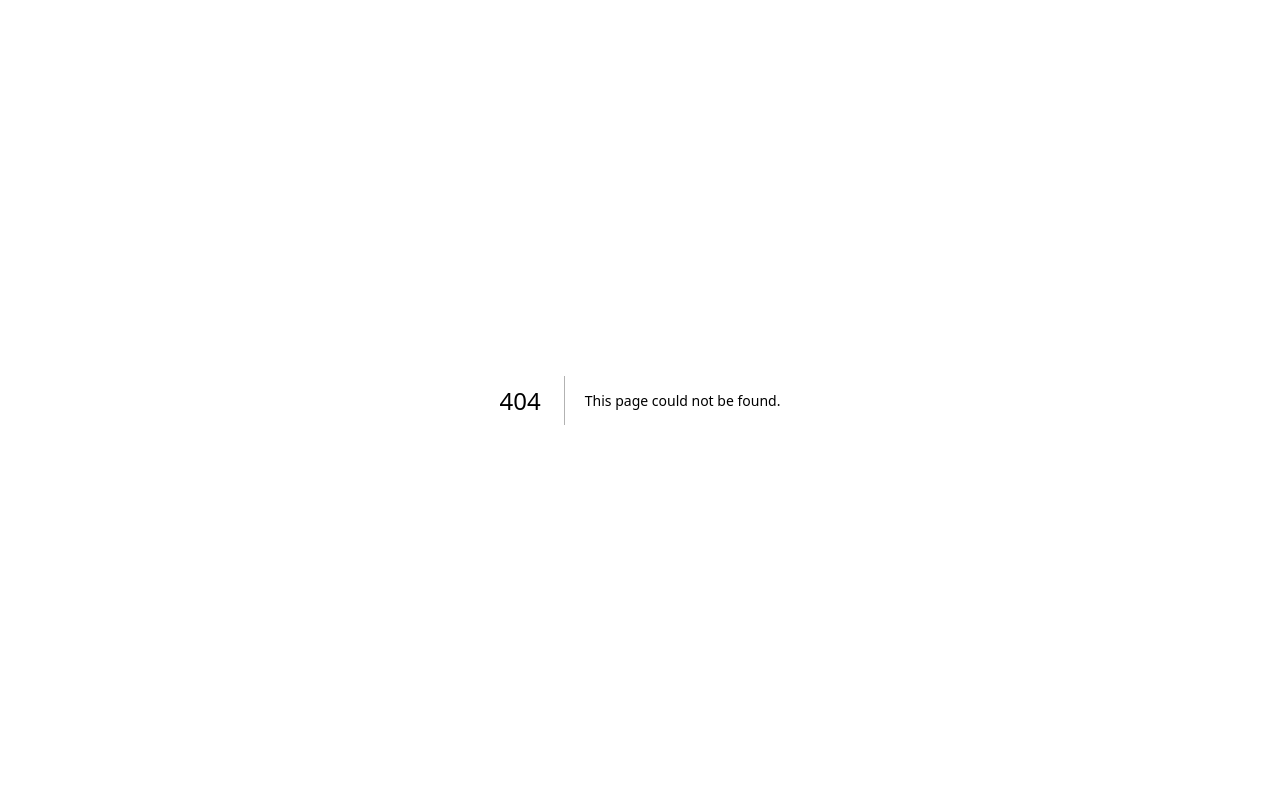
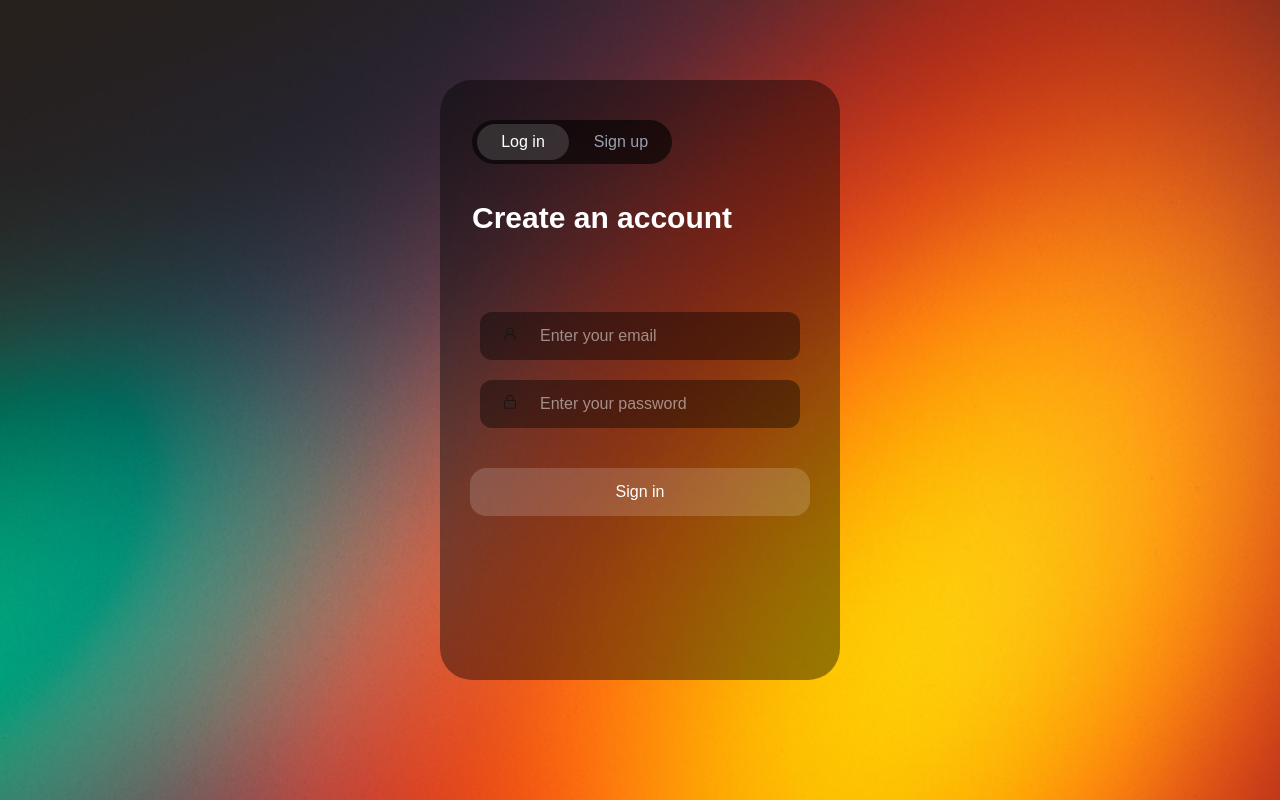
Before and after one commit to Omar2461/sas-project, a Next.js app: page /login in a window 1280 px wide. Before the commit this address had no page. Built offline with nearby package versions, Linux system fonts and the light colour scheme.

Commit message:
feat(login): Add login files

```diff
--- a/package.json
+++ b/package.json
@@ -26,7 +26,9 @@
     "next-i18next": "^15.4.2",
     "react": "19.1.0",
     "react-dom": "19.1.0",
-    "react-i18next": "^15.7.1"
+    "react-i18next": "^15.7.1",
+    "react-icons": "^5.5.0",
+    "zustand": "^5.0.8"
   },
   "lint-staged": {
     "*.{js,jsx,ts,tsx}": [
--- /dev/null
+++ b/src/app/login/page.tsx
@@ -0,0 +1,79 @@
+"use client";
+
+import Input from "@/components/Input";
+import AuthBtn from "@/components/AuthBtn";
+import { useLoginStore } from "@/store/login.store";
+import Panel from "@/components/Panel";
+import BtnPar from "@/components/BtnPar";
+
+import { GoPerson } from "react-icons/go";
+import { GoLock } from "react-icons/go";
+import Link from "next/link";
+
+function Page() {
+  const {
+    login: { email, password },
+    handleEmailChange,
+    handlePasswordChange,
+  } = useLoginStore();
+
+  const handleSubmit = (event: React.FormEvent<HTMLFormElement>) => {
+    event.preventDefault();
+  };
+
+  const handleChangeEmail = (event: React.ChangeEvent<HTMLInputElement>) => {
+    handleEmailChange(event.target.value);
+  };
+
+  const handleChangePassword = (event: React.ChangeEvent<HTMLInputElement>) => {
+    handlePasswordChange(event.target.value);
+  };
+
+  return (
+    <div className="flex justify-center pt-20 min-h-screen bg-[url('/image.png')] bg-cover bg-center">
+      <Panel>
+        <BtnPar>
+          <AuthBtn className="top-1 left-[5px] text-white bg-white/15 ">
+            Log in
+          </AuthBtn>
+          <AuthBtn className="top-1 right-[5px] hover:bg-white/5 ">
+            <Link href="../signup"> Sign up</Link>
+          </AuthBtn>
+        </BtnPar>
+        <h1 className="top-30 left-8 absolute font-bold text-3xl text-white">
+          Create an account
+        </h1>
+
+        <div className="mb-10 mt-42">
+          <form onSubmit={handleSubmit} className="w-full pl-10 pr-10 md:pt-5">
+            <div className="relative mb-5">
+              <Input
+                onChange={handleChangeEmail}
+                value={email}
+                placeholder="Enter your email"
+              />
+              <GoPerson className="absolute w-5 top-[14px] left-5" />
+            </div>
+
+            <div className="relative">
+              <Input
+                onChange={handleChangePassword}
+                value={password}
+                type="password"
+                placeholder="Enter your password"
+              />
+              <GoLock className="absolute w-5 top-[14px] left-5" />
+            </div>
+          </form>
+          <div className="text-center mt-10">
+            <button className="bg-white/16 text-white w-85 h-12 rounded-2xl cursor-pointer hover:bg-white/25 duration-300 ease-in-out ">
+              Sign in
+            </button>
+          </div>
+        </div>
+      </Panel>
+    </div>
+  );
+}
+
+export default Page;
--- /dev/null
+++ b/src/app/signup/page.tsx
@@ -0,0 +1,7 @@
+import React from "react";
+
+function page() {
+  return <div>page</div>;
+}
+
+export default page;
--- /dev/null
+++ b/src/components/AuthBtn.tsx
@@ -0,0 +1,19 @@
+"use client";
+import { ButtonHTMLAttributes } from "react";
+
+type BtnTypes = ButtonHTMLAttributes<HTMLButtonElement> & {
+  className?: string;
+};
+
+function AuthBtn({ children, className, ...rest }: BtnTypes) {
+  return (
+    <button
+      className={`text-gray-400 rounded-4xl absolute w-23 h-9 top-1 hover:scale-110 transform duration-400 ease-in-out origin-center   ${className}`}
+      {...rest}
+    >
+      {children}
+    </button>
+  );
+}
+
+export default AuthBtn;
--- /dev/null
+++ b/src/components/BtnPar.tsx
@@ -0,0 +1,15 @@
+import { ReactNode } from "react";
+
+type BtnPanelProps = {
+  children: ReactNode;
+};
+
+function BtnPar({ children }: BtnPanelProps) {
+  return (
+    <div className="bg-black/60 rounded-4xl relative w-50 top-10 left-8  flex h-11">
+      {children}
+    </div>
+  );
+}
+
+export default BtnPar;
--- /dev/null
+++ b/src/components/Input.tsx
@@ -0,0 +1,13 @@
+"use client";
+
+function Input({ ...others }) {
+  return (
+    <input
+      {...others}
+      autoComplete="current-password"
+      className="bg-black/40 text-white rounded-xl focus:outline-none focus:ring-2 focus:ring-gray-500 pl-15 h-12 w-full transition-all duration-500 ease-in-out hover:bg-black/50"
+    />
+  );
+}
+
+export default Input;
--- /dev/null
+++ b/src/components/Panel.tsx
@@ -0,0 +1,17 @@
+"use client";
+
+import { ReactNode } from "react";
+
+type PanelProps = {
+  children: ReactNode;
+};
+
+function Panel({ children }: PanelProps) {
+  return (
+    <div className="bg-black/40 rounded-4xl w-70 md:w-100 md:h-150 relative hover:scale-105 duration-400 ease-in-out">
+      {children}
+    </div>
+  );
+}
+
+export default Panel;
--- /dev/null
+++ b/src/store/login.store.tsx
@@ -0,0 +1,24 @@
+import { create } from "zustand";
+
+interface LoginData {
+  email: string;
+  password: string;
+}
+
+interface LoginState {
+  login: LoginData;
+  handleEmailChange: (data: string) => void;
+  handlePasswordChange: (data: string) => void;
+}
+
+export const useLoginStore = create<LoginState>((set) => ({
+  login: { email: "", password: "" },
+  handleEmailChange: (data) =>
+    set((state) => ({
+      login: { ...state.login, email: data },
+    })),
+  handlePasswordChange: (data) =>
+    set((state) => ({
+      login: { ...state.login, password: data },
+    })),
+}));
```
Also changed, not shown: public/image.png (added), 1 other file (tests, documents, lock files or other folders).
